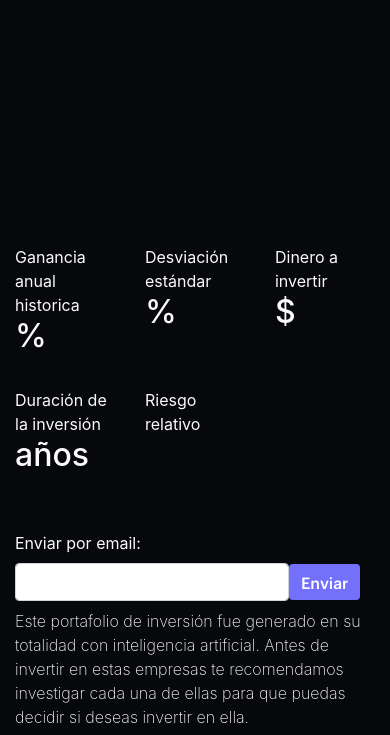
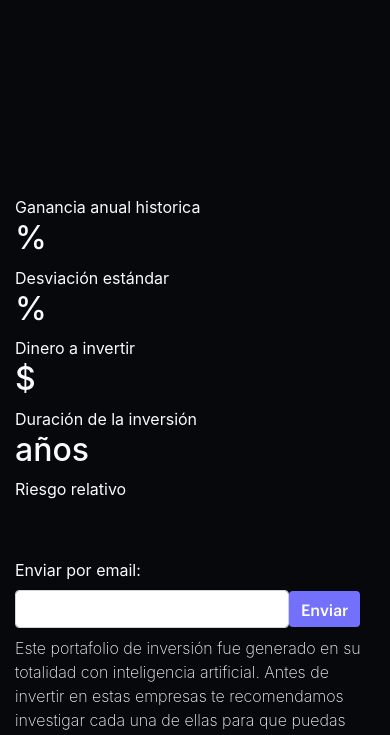
Before and after one commit to Alter93/portafolios-web, a Django app: template portfolios/templates/portafolio.html in a window 390 px wide. Shown: the part 507-1242 px from the top of the page. Run offline with Django 3.2, Linux system fonts and the light colour scheme; the template is opened without the code that fills it, so the values that code supplies are empty; some libraries are stand-ins or nearby versions.

Commit message:
Mobile friendly

```diff
--- a/portfolios/templates/portafolio.html
+++ b/portfolios/templates/portafolio.html
@@ -15,7 +15,9 @@
     <div class="row">
         <div class="col-lg-7">
             <div class="row">
-                <div id="tester" style="height:500px;">
+                <div class="col-lg-12">
+                    <div id="tester" style="height:450px;">
+                    </div>
                 </div>
             </div>
             <div class="row">
@@ -24,31 +26,30 @@
                 <div class="col-lg-11">
                     <div class="row">
 
-                        <div class="col-4">
+                        <div class="col-lg-4">
                             Ganancia anual historica
                             <h2>{{ metricas.return|floatformat:2 }}%</h2>
                         </div>
-                        <div class="col-4">
+                        <div class="col-lg-4">
                             Desviación estándar
                             <h2>{{ metricas.std|floatformat:2 }}%</h2>
                         </div>
-                        <div class="col-4">
+                        <div class="col-lg-4">
                             Dinero a invertir
                             <h2>$ {{ dinero|intcomma }}</h2>
                         </div>
                     </div>
-                    <br>
                     <div class="row">
 
                         <!-- <div class="col-4">
                         Ganacia bruta anual
                         <h2>$ {{ ganancia|floatformat:2|intcomma }}</h2>
                     </div> -->
-                    <div class="col-4">
+                    <div class="col-lg-4">
                         Duración de la inversión
                         <h2>{{ tiempo }} años</h2>
                     </div>
-                    <div class="col-4">
+                    <div class="col-lg-4">
                         Riesgo relativo
                         <h2>{{ riesgo }}</h2>
                     </div>
@@ -116,6 +117,11 @@
         font: {
             color: "#fbfbff"
         },
+        legend: {
+            x: 1,
+            xanchor: 'right',
+            y: 0
+        },
         yaxis: {
             linecolor: "#fbfbff",
             showline: true,
```
Also changed, not shown: portfolios/templates/ayuda.html (+5 -5 lines), portfolios/templates/buscar.html (+7 -4 lines), portfolios/templates/contacto.html (+5 -5 lines).
